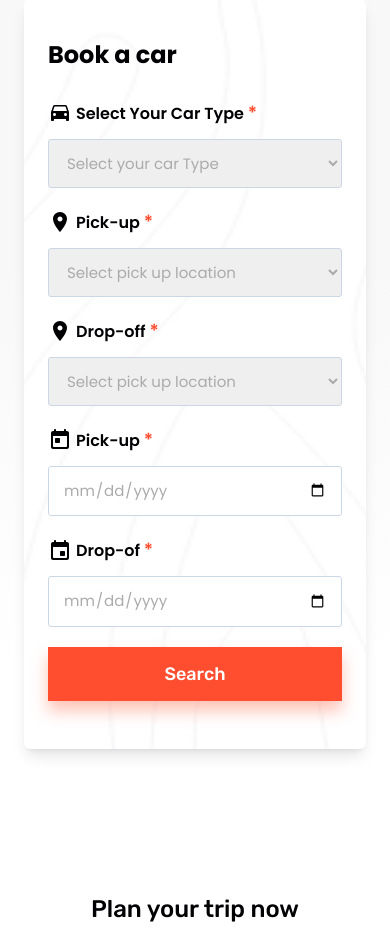
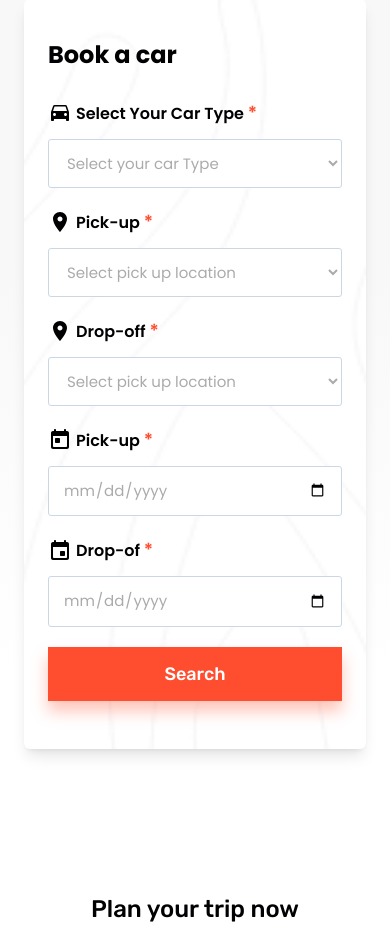
Before and after one commit to ndr-exe/car-rental, a Next.js app: page / in a window 390 px wide. Shown: the part 820-1756 px from the top of the page. Built offline with nearby package versions, Linux system fonts and the light colour scheme.

Commit message:
Refactor CSS styles by grouping classes in media queries

```diff
--- a/app/components/BookingForm/BookingForm.tsx
+++ b/app/components/BookingForm/BookingForm.tsx
@@ -97,7 +97,7 @@ const BookingForm = () => {
             required
             name="car"
             id="car"
-            className="px-3.5 py-3 border border-[#ccd7e6] rounded-[3px] text-[15px] text-formInput font-normal outline-none"
+            className="px-3.5 py-3 border border-[#ccd7e6] rounded-[3px] text-[15px] text-formInput bg-white font-normal outline-none cartype"
           >
             <option value="">Select your car Type</option>
             <option value={cars.audi}>Audi A1 S-Line</option>
@@ -127,7 +127,7 @@ const BookingForm = () => {
             required
             name="pickUpCity"
             id="pickUpCity"
-            className="px-3.5 py-3 border border-[#ccd7e6] rounded-[3px] text-[15px] text-formInput font-normal outline-none"
+            className="px-3.5 py-3 border border-[#ccd7e6] rounded-[3px] text-[15px] text-formInput bg-white font-normal outline-none"
           >
             <option value="">Select pick up location</option>
             <option value={cities[0]}>Tbilisi</option>
@@ -157,7 +157,7 @@ const BookingForm = () => {
             required
             name="dropOffCity"
             id="dropOffCity"
-            className="px-3.5 py-3 border border-[#ccd7e6] rounded-[3px] text-[15px] text-formInput font-normal outline-none"
+            className="px-3.5 py-3 border border-[#ccd7e6] rounded-[3px] text-[15px] text-formInput bg-white font-normal outline-none"
           >
             <option value="">Select pick up location</option>
             <option value={cities[0]}>Tbilisi</option>
@@ -189,7 +189,7 @@ const BookingForm = () => {
             type="date"
             name="pickUpDate"
             id="pickUpDate"
-            className="px-3.5 py-3 border border-[#ccd7e6] rounded-[3px] text-[15px] text-formInput font-normal outline-none"
+            className="px-3.5 py-3 border border-[#ccd7e6] rounded-[3px] text-[15px] text-formInput font-normal outline-none w-full"
           />
         </div>
 
@@ -213,7 +213,7 @@ const BookingForm = () => {
             type="date"
             name="dropOffDate"
             id="dropOffDate"
-            className="px-3.5 py-3 border border-[#ccd7e6] rounded-[3px] text-[15px] text-formInput font-normal outline-none"
+            className="px-3.5 py-3 border border-[#ccd7e6] rounded-[3px] text-[15px] text-formInput font-normal outline-none w-full"
           />
         </div>
 
--- a/app/components/BookingForm/BookingModal.tsx
+++ b/app/components/BookingForm/BookingModal.tsx
@@ -30,7 +30,7 @@ const BookingModal = ({
       >
         <div className="absolute left-1/2 top-1/2 -translate-x-1/2 -translate-y-1/2">
           <section
-            className={`${poppins.className} w-screen bookingModal md:h-[90vh] bg-white overflow-scroll max-w-[850px]`}
+            className={`${poppins.className} w-screen h-svh md:h-[90vh] bg-white overflow-scroll max-w-[850px]`}
           >
             <div className="">
               <div className="flex justify-between items-center px-4 py-2.5 bg-primary text-white">
--- a/app/globals.css
+++ b/app/globals.css
@@ -86,18 +86,8 @@
     grid-area: zip;
   }
 
-  .bookingModal {
-    height: 100vh;
-    height: 100svh;
-  }
-
   .FeaturesSection {
     background: url('../public/FeaturesSection/bg.png') -320px 300px / cover no-repeat;
-  }
-  @media only screen and (min-width: 1024px) {
-    .FeaturesSection {
-      background: url('../public/FeaturesSection/bg.png') -120px 270px / cover no-repeat;
-    }
   }
 
   @keyframes appear {
@@ -140,21 +130,16 @@
     grid-template-rows: 1fr !important;
   }
 
-  @media only screen and (min-width: 768px) {
-    .DownloadMobileAppSectionBg {
-      background: url('../public/DownloadApp/appSectionBg.png') top / cover no-repeat;
-    }
-  }
-  @media only screen and (min-width: 1280px) {
-    .DownloadMobileAppSectionBg {
-      background: url('../public/DownloadApp/appSectionBg.png') bottom 50% left 70% / auto no-repeat;
-    }
-  }
-
   .subpageHeaderBg {
     background: url('../public/subpages/subpage-bg.png') bottom left 30% / cover no-repeat,
       #ffffffeb;
     background-blend-mode: screen;
+  }
+
+  .subpageBanner {
+    background: url('../public/subpages/banner.png') bottom center / cover no-repeat,
+      rgba(69, 59, 50, 0.825);
+    background-blend-mode: hue;
   }
 
   @media only screen and (min-width: 640px) {
@@ -166,16 +151,27 @@
       background: url('../public/contact/contact-map-bg.png') center / cover no-repeat;
     }
   }
+
+  @media only screen and (min-width: 768px) {
+    .DownloadMobileAppSectionBg {
+      background: url('../public/DownloadApp/appSectionBg.png') top / cover no-repeat;
+    }
+  }
+
   @media only screen and (min-width: 1024px) {
     .subpageHeaderBg {
       background: url('../public/subpages/subpage-bg.png') bottom left 75% / cover no-repeat,
         #ffffffeb;
     }
+
+    .FeaturesSection {
+      background: url('../public/FeaturesSection/bg.png') -120px 270px / cover no-repeat;
+    }
   }
 
-  .subpageBanner {
-    background: url('../public/subpages/banner.png') bottom center / cover no-repeat,
-      rgba(69, 59, 50, 0.825);
-    background-blend-mode: hue;
+  @media only screen and (min-width: 1280px) {
+    .DownloadMobileAppSectionBg {
+      background: url('../public/DownloadApp/appSectionBg.png') bottom 50% left 70% / auto no-repeat;
+    }
   }
 }
```
